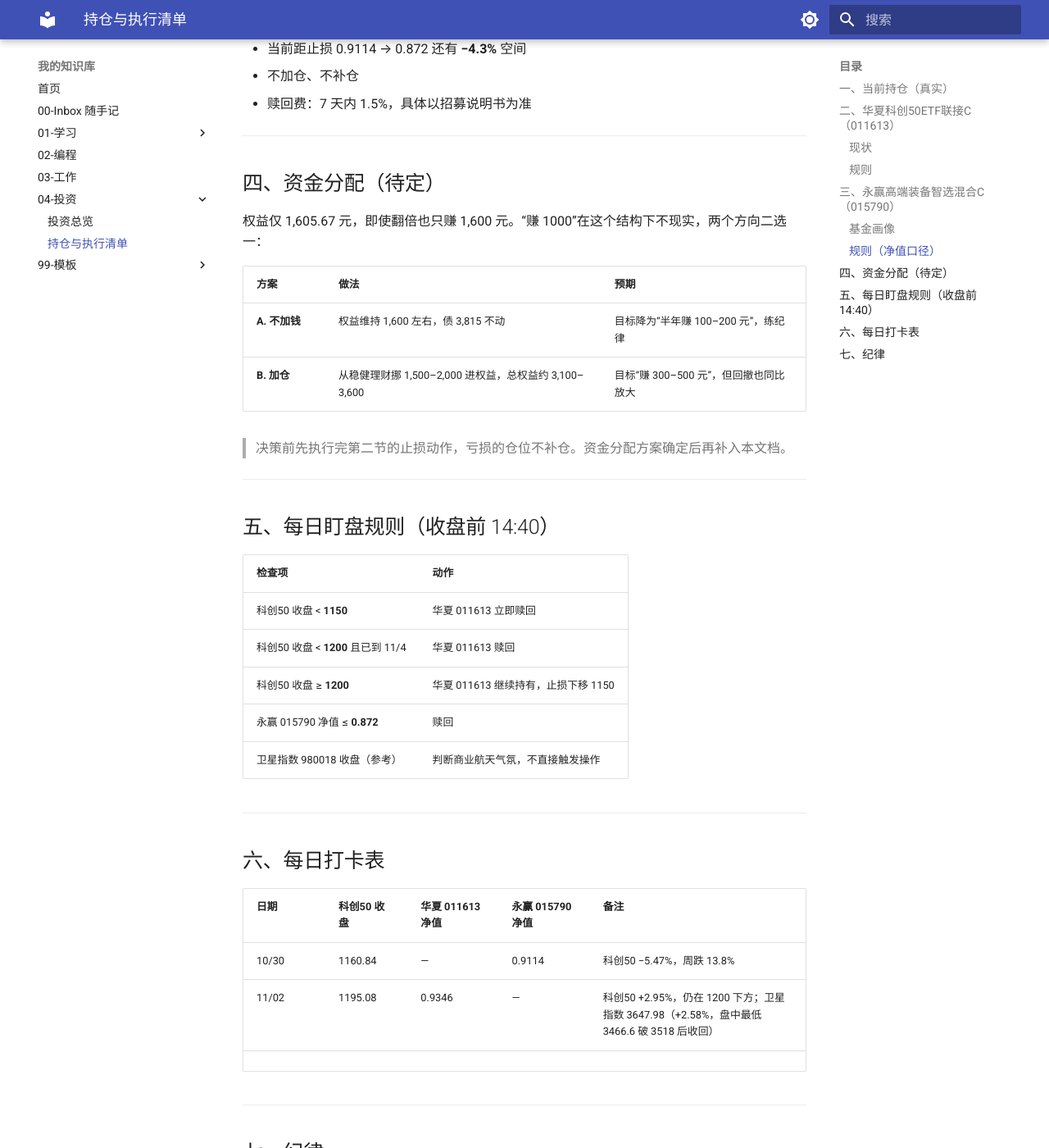
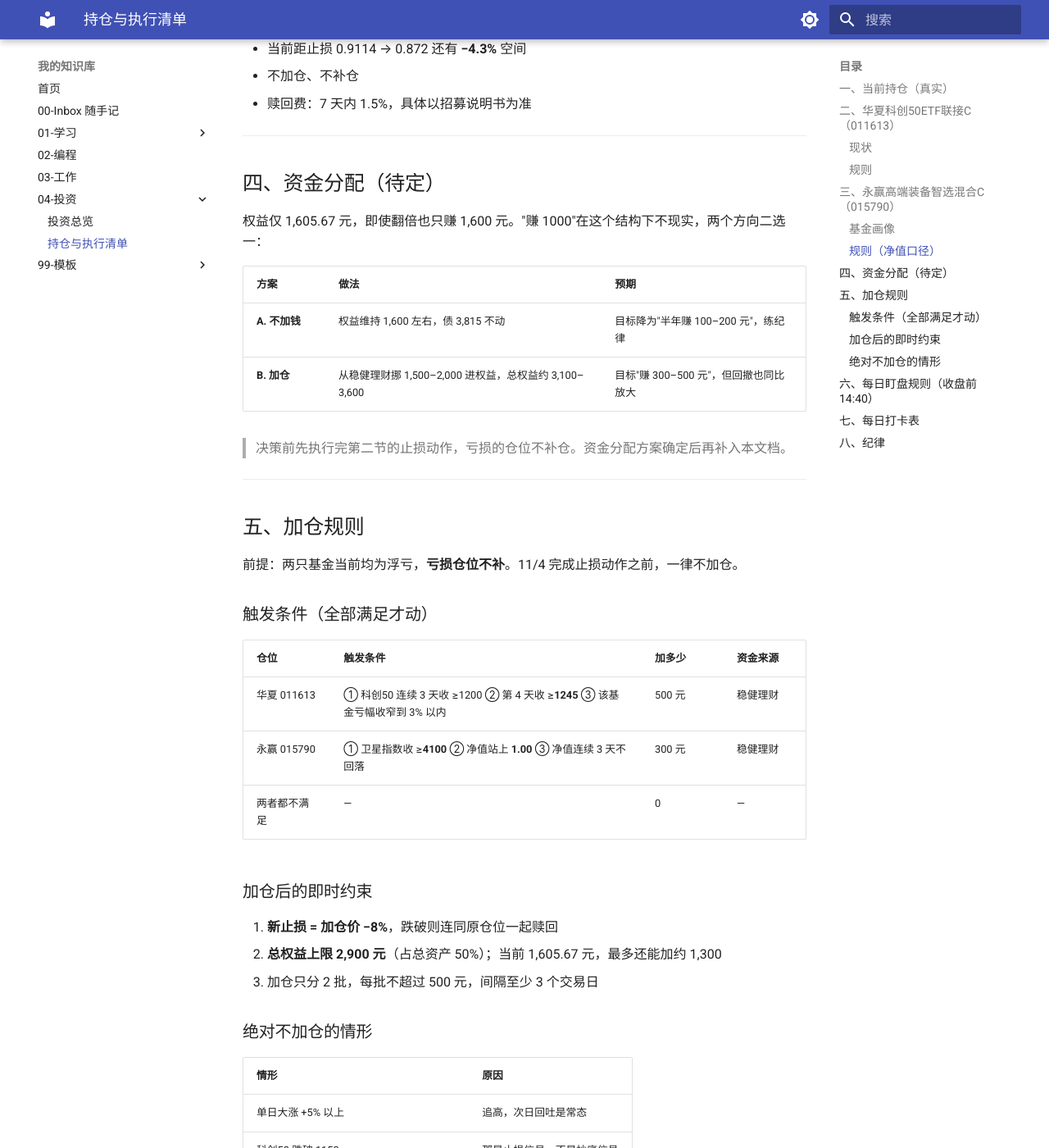
Before and after one commit to 164971963-ship-it/knowledge-base, an MkDocs documentation site: the page built from docs/investment/kc50-high-risk-plan.md, in a window 1280 px wide and 1400 px high, scrolled down 2242 px. Shown: the whole window at 82% size. Built offline with MkDocs 1.6.1 and Material for MkDocs 9.7.7, drawn with Linux system fonts in a browser that asks for light colours; some of the changed text lies outside the part shown.

Commit message:
docs: 新增第五节加仓规则

```diff
--- a/docs/investment/kc50-high-risk-plan.md
+++ b/docs/investment/kc50-high-risk-plan.md
@@ -16,7 +16,7 @@
 | 余额宝 | — | 374.09 | 6.5% | — | — | — |
 | **合计** | | **5,795.51** | 100% | | | 权益亏 130 元 |
 
-> 注意：永赢高端装备不是卫星指数基金，是**主动混合型**（基金经理张璐），重仓商业航天产业链，但不是被动跟踪指数。之前按“卫星指数 3518”设的止损线**已作废**，改为净值止损。
+> 注意：永赢高端装备不是卫星指数基金，是**主动混合型**（基金经理张璐），重仓商业航天产业链，但不是被动跟踪指数。之前按"卫星指数 3518"设的止损线**已作废**，改为净值止损。
 
 ---
 
@@ -51,7 +51,7 @@
 - 前十大重仓（2026Q3）：信科移动 7.50%、铖昌科技 7.14%、中国卫星 7.09%、斯瑞新材 5.83%、飞沃科技 4.83%、中国卫通 4.75%、航天环宇 4.47%、天银机电 4.40%、上海瀚讯 4.21%、航天电子 4.09%
 - 前十大约占一半，**方向确实是商业航天/卫星互联网**
 - 近 6 月 **−40.77%**，近 1 年最大回撤 **51.42%**，波动率 **46.44%**
-- 结论：高波动品种，不适合当“试探仓”长期放着，必须有硬止损
+- 结论：高波动品种，不适合当"试探仓"长期放着，必须有硬止损
 
 ### 规则（净值口径）
 
@@ -70,18 +70,49 @@
 
 ## 四、资金分配（待定）
 
-权益仅 1,605.67 元，即使翻倍也只赚 1,600 元。“赚 1000”在这个结构下不现实，两个方向二选一：
+权益仅 1,605.67 元，即使翻倍也只赚 1,600 元。"赚 1000"在这个结构下不现实，两个方向二选一：
 
 | 方案 | 做法 | 预期 |
 |---|---|---|
-| **A. 不加钱** | 权益维持 1,600 左右，债 3,815 不动 | 目标降为“半年赚 100–200 元”，练纪律 |
-| **B. 加仓** | 从稳健理财挪 1,500–2,000 进权益，总权益约 3,100–3,600 | 目标“赚 300–500 元”，但回撤也同比放大 |
+| **A. 不加钱** | 权益维持 1,600 左右，债 3,815 不动 | 目标降为"半年赚 100–200 元"，练纪律 |
+| **B. 加仓** | 从稳健理财挪 1,500–2,000 进权益，总权益约 3,100–3,600 | 目标"赚 300–500 元"，但回撤也同比放大 |
 
 > 决策前先执行完第二节的止损动作，亏损的仓位不补仓。资金分配方案确定后再补入本文档。
 
 ---
 
-## 五、每日盯盘规则（收盘前 14:40）
+## 五、加仓规则
+
+前提：两只基金当前均为浮亏，**亏损仓位不补**。11/4 完成止损动作之前，一律不加仓。
+
+### 触发条件（全部满足才动）
+
+| 仓位 | 触发条件 | 加多少 | 资金来源 |
+|---|---|---|---|
+| 华夏 011613 | ① 科创50 连续 3 天收 ≥1200 ② 第 4 天收 ≥**1245** ③ 该基金亏幅收窄到 3% 以内 | 500 元 | 稳健理财 |
+| 永赢 015790 | ① 卫星指数收 ≥**4100** ② 净值站上 **1.00** ③ 净值连续 3 天不回落 | 300 元 | 稳健理财 |
+| 两者都不满足 | — | 0 | — |
+
+### 加仓后的即时约束
+
+1. **新止损 = 加仓价 −8%**，跌破则连同原仓位一起赎回
+2. **总权益上限 2,900 元**（占总资产 50%）；当前 1,605.67 元，最多还能加约 1,300
+3. 加仓只分 2 批，每批不超过 500 元，间隔至少 3 个交易日
+
+### 绝对不加仓的情形
+
+| 情形 | 原因 |
+|---|---|
+| 单日大涨 +5% 以上 | 追高，次日回吐是常态 |
+| 科创50 跌破 1150 | 那是止损信号，不是抄底信号 |
+| 出现重大利好新闻（发射成功、政策发布） | 消息当天已反映在价格里 |
+| 永赢净值跌到 0.88 附近 | 接近止损，加仓等于放大亏损 |
+
+> 核心：加仓的前提是"已建仓的仓位先证明自己是对的"，不是"跌多了看起来便宜"。
+
+---
+
+## 六、每日盯盘规则（收盘前 14:40）
 
 | 检查项 | 动作 |
 |---|---|
@@ -93,7 +124,7 @@
 
 ---
 
-## 六、每日打卡表
+## 七、每日打卡表
 
 | 日期 | 科创50 收盘 | 华夏 011613 净值 | 永赢 015790 净值 | 备注 |
 |---|---|---|---|---|
@@ -103,9 +134,10 @@
 
 ---
 
-## 七、纪律
+## 八、纪律
 
 1. **不补仓亏损仓位**：两只基金都在亏，加钱只会扩大同一个错误
 2. **14:40 决策**：临近收盘看关键位，不盘中凭情绪操作
 3. **止损优先于手续费**：1.5% 的赎回费不值得拿来换可能的 5% 下跌
 4. **先止血，再谈目标**：资金分配方案在执行完止损后再定
+5. **加仓必须触发条件，不看情绪**：三个条件缺一个就不动
```
